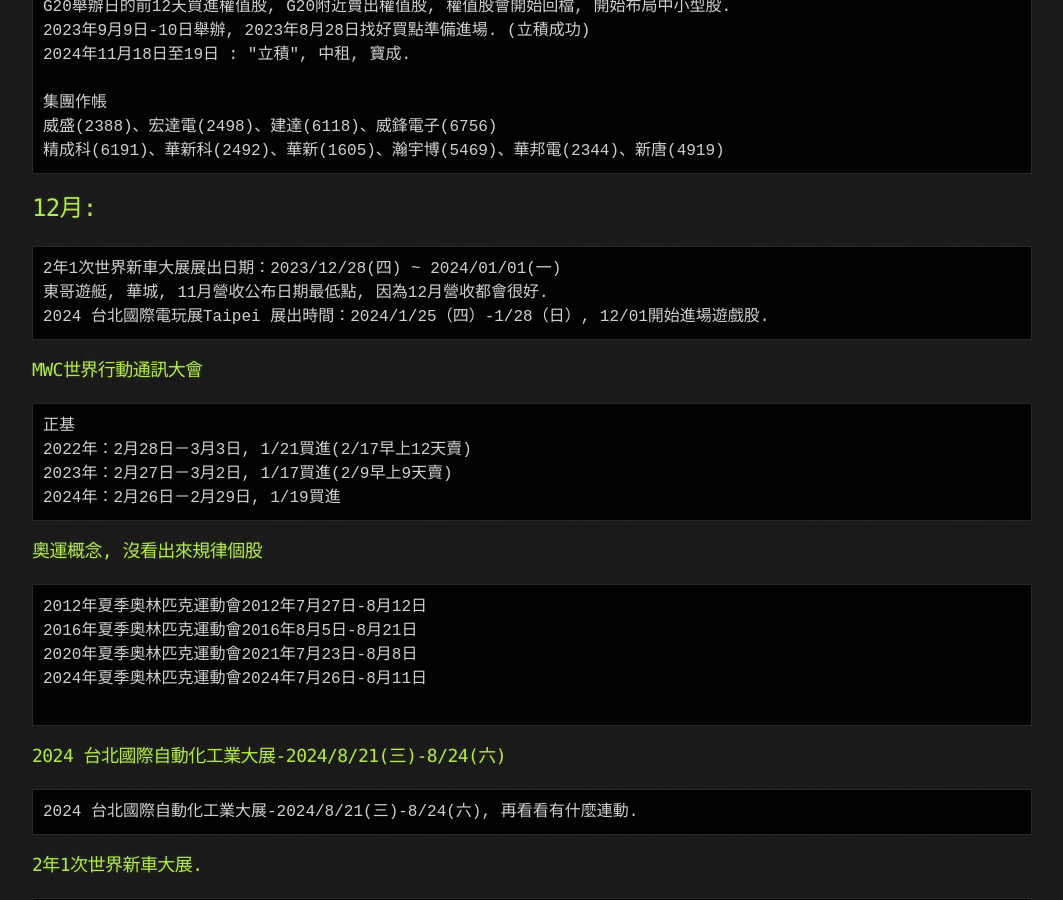
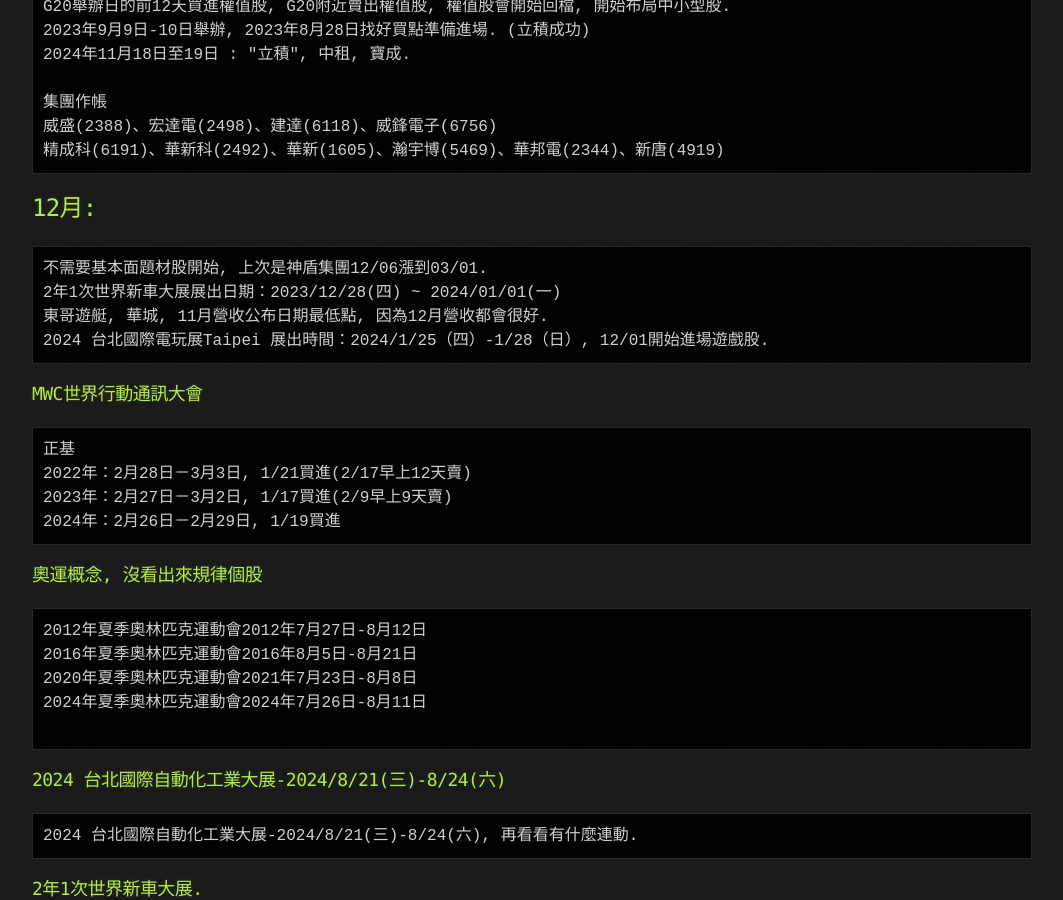
Before and after one commit to lepg5487/Stock_God, a Jekyll site: the page built from experience.md, in a window 1280 px wide and 900 px high, scrolled down 2578 px. Shown: the whole window, without its empty margins (108-1171 px from the left). Built offline with Jekyll 4.4.1, drawn with Linux system fonts in a browser that asks for light colours; our own code applies the rules of GitHub Pages for plain Markdown files.

Commit message:
Update experience.md

````diff
--- a/experience.md
+++ b/experience.md
@@ -95,6 +95,7 @@
 ```
 ## 12月:
 ```
+不需要基本面題材股開始, 上次是神盾集團12/06漲到03/01.
 2年1次世界新車大展展出日期：2023/12/28(四) ~ 2024/01/01(一)
 東哥遊艇, 華城, 11月營收公布日期最低點, 因為12月營收都會很好.
 2024 台北國際電玩展Taipei 展出時間：2024/1/25（四）-1/28（日）, 12/01開始進場遊戲股.
````
